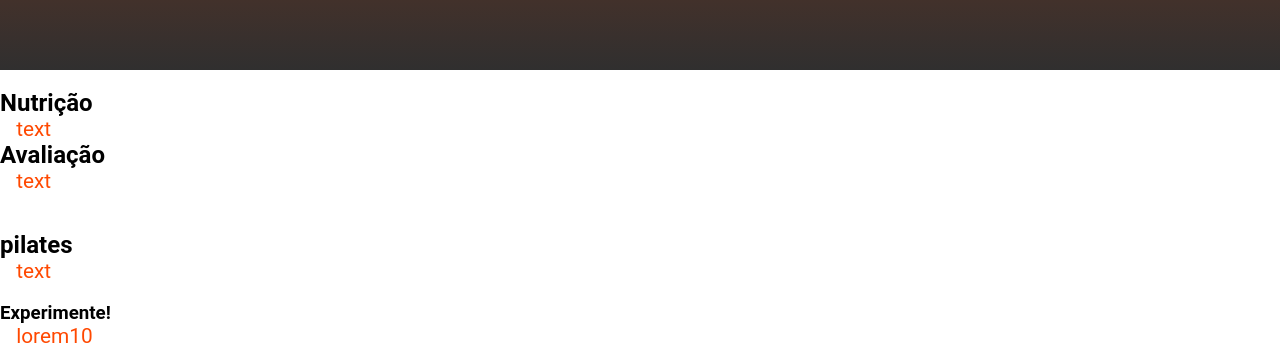
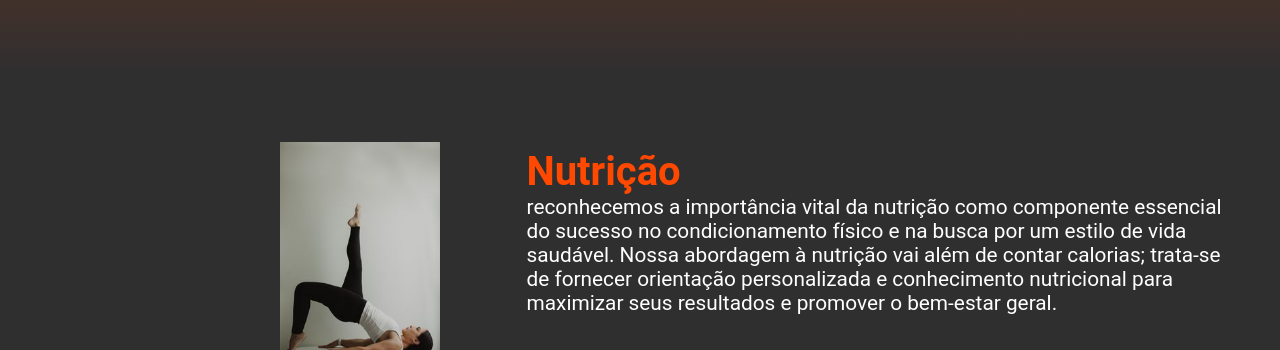
Before and after one commit to matheus-sousa1/GYM, a React (Create React App) app: page / in a window 1280 px wide. Shown: the part 2450-2800 px from the top of the page. Built offline with nearby package versions, Linux system fonts and the light colour scheme; a web font is replaced by a local one.

Commit message:
estilização do campo serviços feita

```diff
--- a/src/components/content/main.css
+++ b/src/components/content/main.css
@@ -142,3 +142,44 @@ p {
   font-weight: 1000;
   color: var(--tertiary);
 }
+
+.services {
+  padding: 2rem 0;
+  width: 100%;
+  height: 100vh;
+  background: var(--secondary);
+  display: block;
+  gap: 2rem 0;
+}
+
+.service {
+  position: relative;
+  left: 12rem;
+  width: 70rem;
+  height: 20rem;
+  display: flex;
+  justify-content: center;
+  align-items: center;
+  gap: 0 4rem;
+}
+
+.service div {
+  width: 45rem;
+  height: 15rem;
+  text-align:start;
+  padding: 0.4rem;
+}
+
+.service img {
+  width: 10rem;
+}
+
+.service h2 {
+  margin-left: 1rem;
+  font-size: 2.5rem;
+  color: var(--primary);
+}
+
+.service p {
+  color: var(--tertiary);
+}
--- a/src/components/content/main.js
+++ b/src/components/content/main.js
@@ -2,6 +2,8 @@ import React from 'react';
 import man from '../../img/man.jpeg';
 import enroll from '../../img/enroll.png';
 import method from '../../img/method.mp4';
+import avaliação from '../../img/pilates.jpg';
+import nutrição from '../../img/pilates.jpg';
 import { Link } from "react-router-dom";
 import { FaFacebookSquare, FaYoutube, FaInstagram, FaTwitter   } from "react-icons/fa";
 import "./main.css";
@@ -43,25 +45,33 @@ function Main() {
      </section>
      <section className="services">
       <div className='service'>
-        <img src=""/>
+        <img src={nutrição}/>
        <div>
         <h2>Nutrição</h2>
-        <p>text</p>
+        <p>
+        reconhecemos a importância vital da nutrição como componente
+        essencial do sucesso no condicionamento físico e na busca por
+        um estilo de vida saudável. Nossa abordagem à nutrição vai
+        além de contar calorias; trata-se de fornecer orientação
+        personalizada e conhecimento nutricional para maximizar seus
+        resultados e promover o bem-estar geral.
+        </p>
        </div>
       </div>
       <div className='service'>
        <div>
         <h2>Avaliação</h2>
-        <p>text</p>
+        <p>
+          vamos apresentar uma abordagem revolucionária para avaliação física:
+           a Avaliação 360. Essa abordagem inovadora é projetada para
+           fornecer aos nossos membros uma visão abrangente e detalhada de
+           sua condição física e bem-estar, abrangendo todos os aspectos
+           que criaram para uma vida saudável. A Avaliação 360 na  é conduzida
+           por uma equipe de profissionais altamente treinados, incluindo
+           personal trainers, fisioterapeutas e nutricionistas.
+           </p>
        </div>
-        <img src=""/>
-      </div>
-      <div className='service'>
-        <img src=""/>
-       <div>
-        <h2>pilates</h2>
-        <p>text</p>
-       </div>
+        <img src={avaliação}/>
       </div>
      </section>
      <section className="appointment">
```
